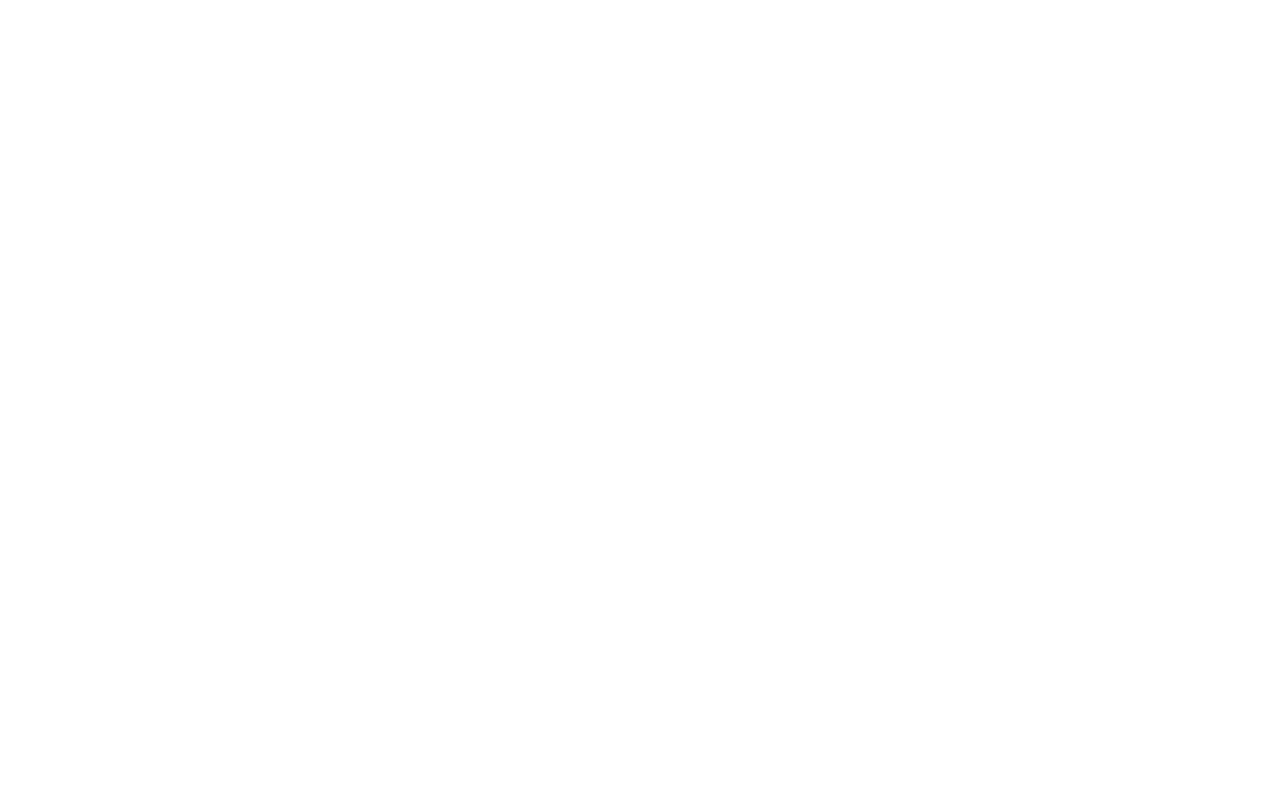
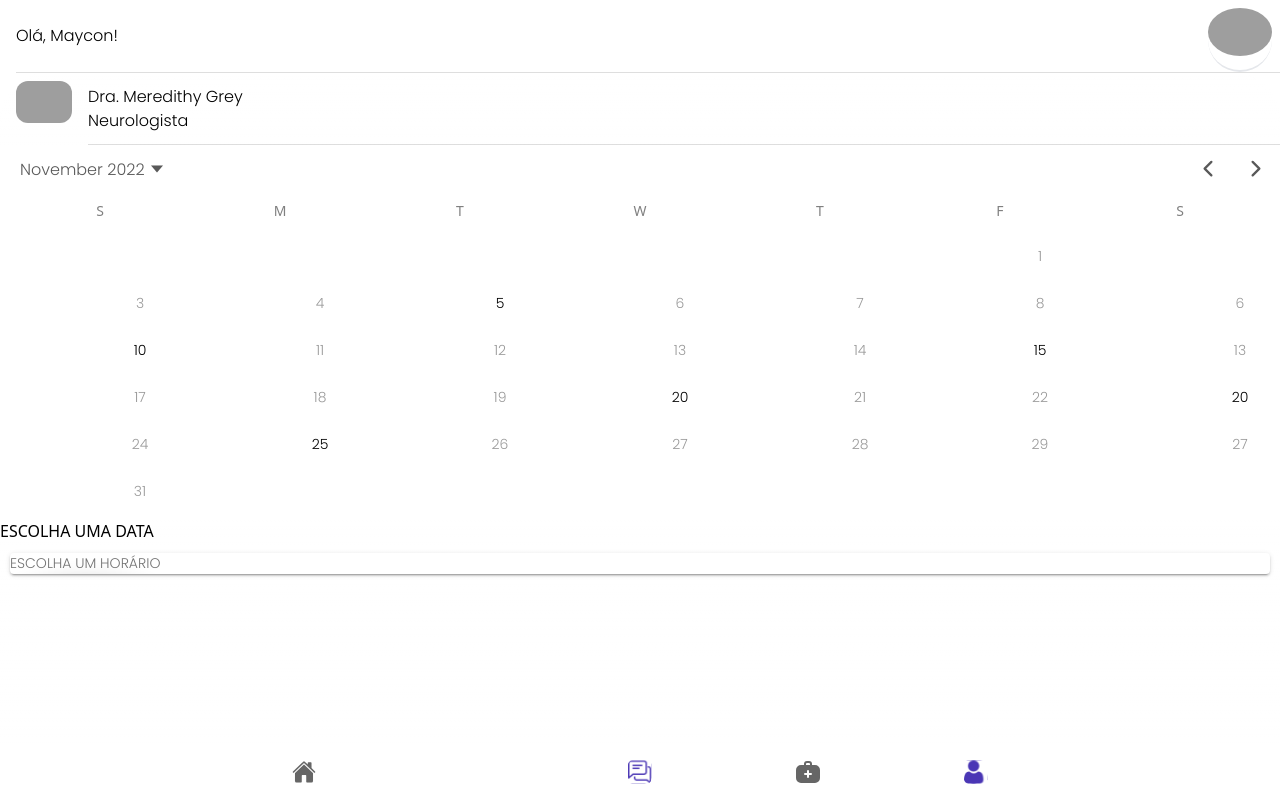
Before and after one commit to Virtumed-Video-Chamada/front-end, a React (Create React App) app: page /medical-schedules in a window 1280 px wide. Built offline with nearby package versions, Linux system fonts and the light colour scheme; grey boxes are pictures that could not be loaded.

Commit message:
ajustes componentes

```diff
--- a/src/App.tsx
+++ b/src/App.tsx
@@ -105,7 +105,7 @@
             <IonTabButton tab="home" href="/home-pacient">
               <IonIcon icon={home} />
             </IonTabButton>
-            <IonTabButton tab="tab2" href="/agendamentos">
+            <IonTabButton tab="tab2" href="/schedules">
               <IonIcon src="./assets/icon/calendar.svg" />
             </IonTabButton>
             <IonTabButton tab="tab3" href="/chat">
@@ -127,8 +127,8 @@
   return (
     <IonApp>
       <div id="principal">
-      <RoutingSystem/>
-      {/* <RoutingTabs /> */}
+      {/* <RoutingSystem/> */}
+      <RoutingTabs />
       </div>
     </IonApp>
   );
--- a/src/components/DateTime/DateTime.tsx
+++ b/src/components/DateTime/DateTime.tsx
@@ -18,7 +18,7 @@
 
 
   const onBlock = () => {
-    setChange('block center text-center mx-auto bg-slate-200')
+    setChange('cover block center text-center mx-auto bg-slate-200 z-50 w-full absolute')
   }
 
   const datetime = useRef<null | HTMLIonDatetimeElement>(null);
@@ -31,12 +31,13 @@
     datetime.current?.confirm();
     const listDatas: any = datetime.current?.value;
     setData(listDatas);
+    console.log(datetime.current?.value);
+    datetime.current?.reset();
     setChange('hidden');
-    datetime.current?.reset();
   }
 
   return (
-    <div className='rounded-[10px] w-[173px] h-[37px] bg-white calendar-container align-center text-center py-2 my-5'>
+    <div className='rounded-[10px] w-[173px] h-[37px] bg-white calendar-container align-center text-center py-2 my-5 z-50'>
     <span className='bold border py-2' onClick={() => onBlock()}>{dataInicio}</span>
     <IonIcon src={chevronDown}></IonIcon>
      <IonDatetime
--- a/src/components/Pacient/ListDoctor/ListDoctor.tsx
+++ b/src/components/Pacient/ListDoctor/ListDoctor.tsx
@@ -64,7 +64,7 @@
            </IonCardContent>
            <div className={_class}>
                  <IonButton className="text-xs" color="secondary">ABRIR CHAT</IonButton>
-                 <IonButton className="text-xs" color="primary">AGENDAR</IonButton>
+                 <IonButton className="text-xs" color="primary" routerLink="/medical-schedules">AGENDAR</IonButton>
            </div>
       </IonCard>
    </div>
--- a/src/components/Pacient/PopularDoctor/PopularDoctor.tsx
+++ b/src/components/Pacient/PopularDoctor/PopularDoctor.tsx
@@ -75,7 +75,7 @@
         </IonCardContent>
              <div className={_class}>
                 <IonButton className="text-xs" color="secondary">ABRIR CHAT</IonButton>
-                 <IonButton className="text-xs" color="primary">AGENDAR</IonButton>
+                 <IonButton className="text-xs" color="primary" routerLink="/medical-schedules">AGENDAR</IonButton>
            </div>
       </IonCard>
     </div>
--- a/src/pages/Pacient/MedicalSchedule/MedicalSchedule.tsx
+++ b/src/pages/Pacient/MedicalSchedule/MedicalSchedule.tsx
@@ -1,6 +1,7 @@
 import {
   IonButton,
   IonButtons,
+  IonCard,
   IonContent,
   IonDatetime,
   IonFab,
@@ -11,6 +12,7 @@
   IonImg,
   IonItem,
   IonLabel,
+  IonList,
   IonPage,
   IonRouterOutlet,
   IonTabBar,
@@ -47,26 +49,36 @@
             presentation="date"
             minuteValues="0,15,30,45"
             dayValues="5,10,15,20,25,30"
+            size="cover"
           >
           </IonDatetime>
           <span>ESCOLHA UMA DATA</span>
-      </div>
+        <IonCard >
+          <div className="flex flex-col height-[150px]">
+          <span>ESCOLHA UM HORÁRIO</span>
           <div>
-        <span>ESCOLHA UM HORÁRIO</span>
-        <IonButton  fill="outline">08:00</IonButton>
-  <div>
-  <IonFab slot="fixed" horizontal="center" vertical="bottom">
-      <IonFabButton color="secondary">
-      <span>08:00</span>
+            <IonFab slot="fixed" className="mx-auto flex justify-center items-center">
+              <IonFabButton color="primary-contrast" className="button-outline">
+                <span className="font-semibold text-4xl">08:00</span>
               </IonFabButton>
               <IonFabList side="top">
-        <IonFabButton color="primary">
-          <IonIcon icon={chevronUp}></IonIcon>
-        </IonFabButton>
+                  <IonList>
+                    <IonItem>
+                      08:00
+                    </IonItem>
+                    <IonItem>
+                      08:00
+                    </IonItem>
+                  </IonList>
               </IonFabList>
            </IonFab>
           </div>
           </div>
+        </IonCard>
+
+
+       </div>
+
     </IonPage>
   );
 };
--- a/src/pages/Pacient/SchedulesPacient/SchedulesPacient.tsx
+++ b/src/pages/Pacient/SchedulesPacient/SchedulesPacient.tsx
@@ -28,8 +28,11 @@
   return (
     <IonPage className="justify-start">
       <Identificador />
-      <DateTime />
-      <div className="container_schedules">
+      <div className="w-100">
+        <DateTime />
+      </div>
+
+      <div className="container_schedules relative z-0">
         <Schedules/>
         {/* <div className="container flex flex-col align-center justify-center items-center">
           <IonImg
--- a/src/theme/variables.css
+++ b/src/theme/variables.css
@@ -309,6 +309,14 @@
   height:1rem;
 }
 
+.button-outline {
+  background-color: #FFFF;
+  box-shadow: none !important;
+  border: 1px solid #D9D9D9;
+  width: 150px;
+  height: 50px;
+
+}
 .msg{
 }
 
```
Lines whose indentation alone changed are shown as unchanged.
